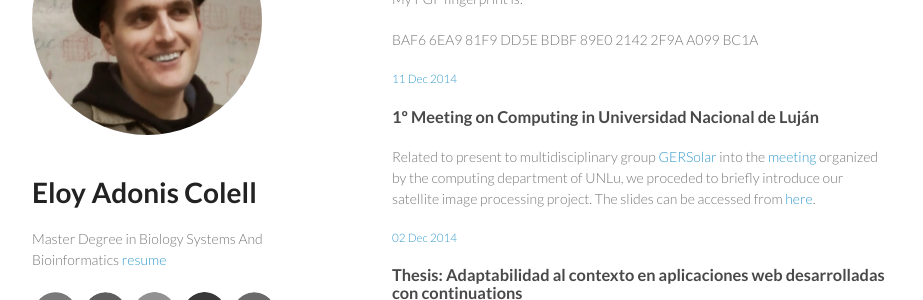
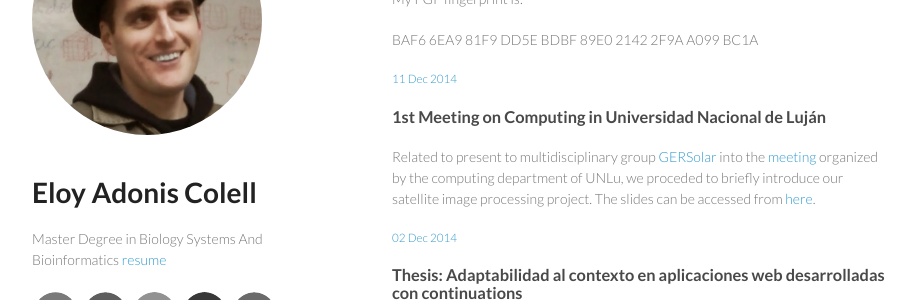
Before and after one commit to ecolell/ecolell.github.io, a Jekyll site: the page built from index.html, in a window 1280 px wide and 900 px high, scrolled down 916 px. Shown: the part 153-453 px from the top of the window, without its empty margins (178-1101 px from the left). Built offline with Jekyll 4.4.1, drawn with Linux system fonts in a browser that asks for light colours.

Commit message:
Translate posts to english.

```diff
--- a/_posts/2014-12-11-1jcu.md
+++ b/_posts/2014-12-11-1jcu.md
@@ -4,6 +4,6 @@ published: true
 
 ---
 
-### 1º Meeting on Computing in Universidad Nacional de Luján
+### 1st Meeting on Computing in Universidad Nacional de Luján
 
 Related to present to multidisciplinary group [GERSolar](http://www.gersol.unlu.edu.ar) into the [meeting](http://cidetic.unlu.edu.ar/jcu/) organized by the computing department of UNLu, we proceded to briefly introduce our satellite image processing project. The slides can be accessed from [here](http://ecolell.github.io/assets/slides/streamprocessing.pdf).
```
